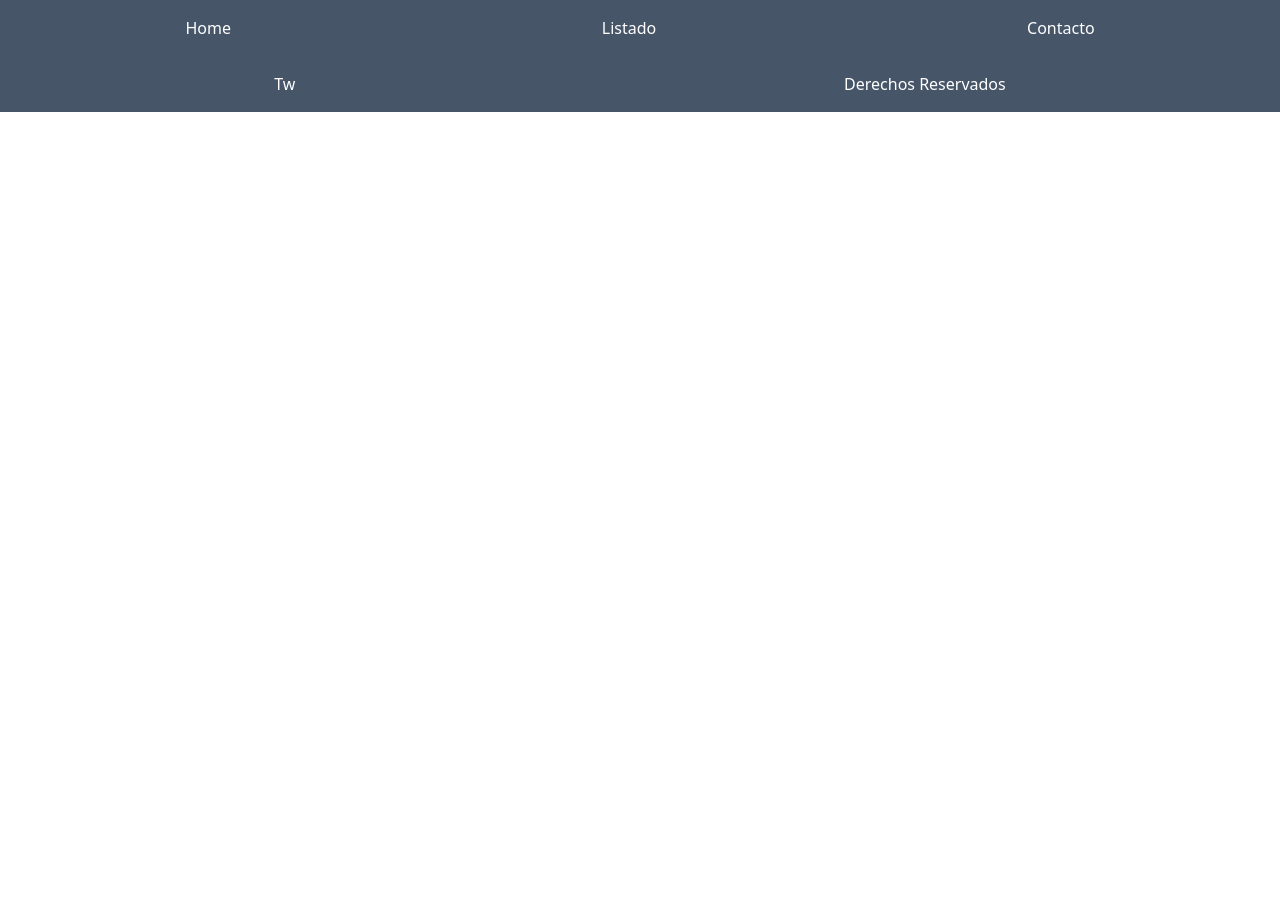
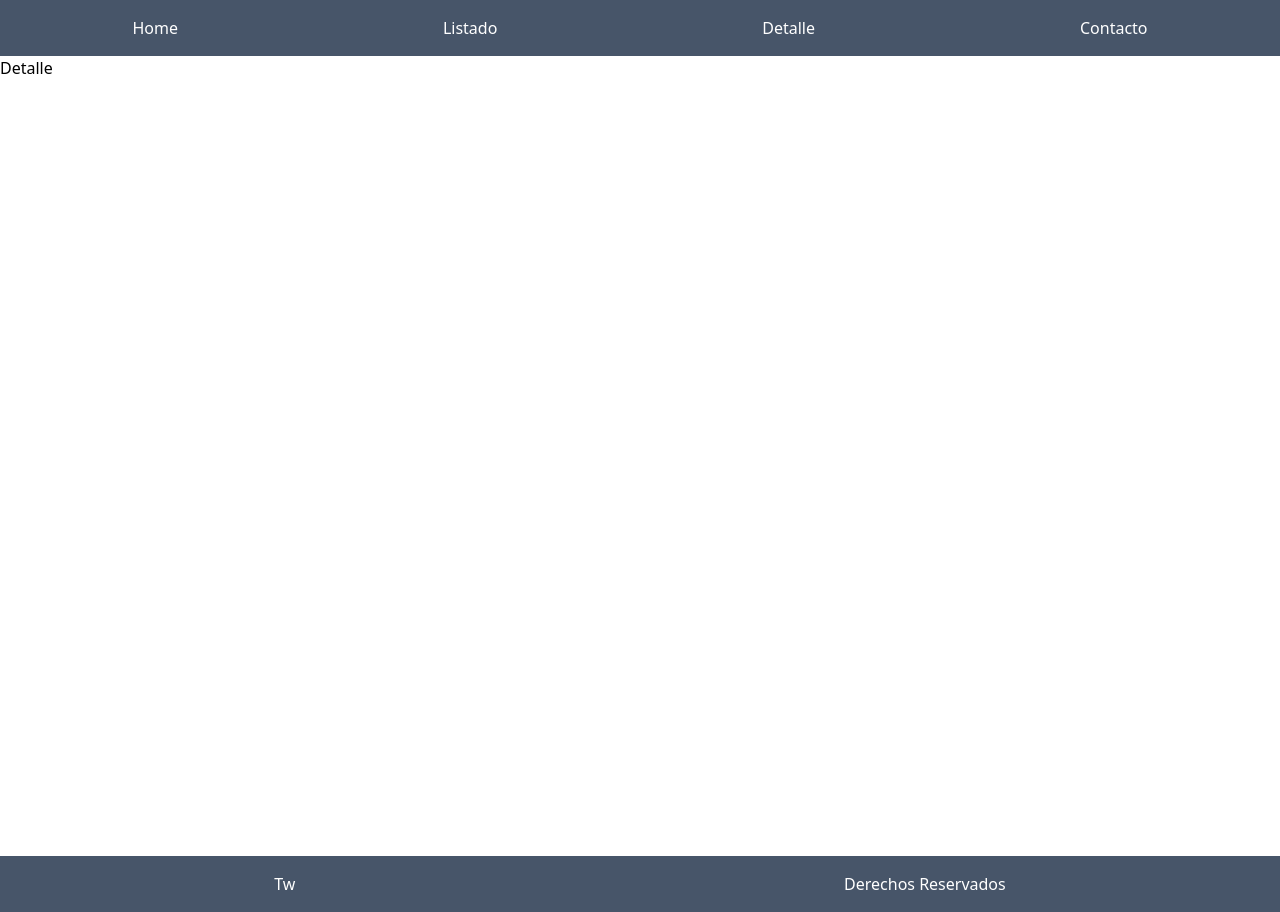
Before and after one commit to br1lisboa/REACT-SITEMOVIES, a React (Create React App) app: page /detalle in a window 1280 px wide. Before the commit the page ends 800 px from the top, so only its background shows below. Built offline with nearby package versions, Linux system fonts and the light colour scheme; sample sign-in values are in the browser's storage.

Commit message:
arrancando seccion detalles

```diff
--- a/package.json
+++ b/package.json
@@ -13,6 +13,7 @@
     "react-dom": "^18.2.0",
     "react-router-dom": "^6.3.0",
     "react-scripts": "5.0.1",
+    "styled-components": "^5.3.5",
     "sweetalert2": "^11.4.24",
     "web-vitals": "^2.1.4"
   },
--- a/src/App.js
+++ b/src/App.js
@@ -5,6 +5,7 @@ import Listado from './components/Listado';
 import Login from './components/Login';
 import Header from './components/Header';
 import Footer from './components/Footer';
+import Detalle from './components/Detalle';
 
 
 function App() {
@@ -14,6 +15,7 @@ function App() {
       <Routes>
         <Route path='/' element={<Login />} />
         <Route path='/listado' element={<Listado />} /> {/* En path yo le dire CUANDO se cargara el componente. */}
+        <Route path='/detalle' element={<Detalle />} />
       </Routes>
       <Footer />
     </>
--- /dev/null
+++ b/src/components/Detalle.jsx
@@ -0,0 +1,23 @@
+import React from 'react';
+import { Navigate } from 'react-router-dom';
+import styled from 'styled-components';
+
+const Container = styled.div`
+        width: 100%;
+        height: 100vh;
+    `;
+
+const Detalle = () => {
+
+
+    const token = sessionStorage.getItem('token');
+
+    return (
+        <Container>
+            {!token && <Navigate to='/' replace='false' />}
+            <h2>Detalle</h2>
+        </Container>
+    )
+};
+
+export default Detalle;
--- a/src/components/Header.jsx
+++ b/src/components/Header.jsx
@@ -9,6 +9,7 @@ function Header() {
 				<ul className='flex items-center justify-around text-white w-full py-4'>
 					<li><Link to='/'>Home</Link></li>
 					<li><Link to='/listado'>Listado</Link></li>
+					<li><Link to='/detalle'>Detalle</Link></li>
 					<li><Link to='/listado'>Contacto</Link></li>
 				</ul>
 			</nav>
--- a/src/components/Listado.jsx
+++ b/src/components/Listado.jsx
@@ -2,10 +2,11 @@
 import React, { useEffect, useState } from 'react';
 import { Link, Navigate } from 'react-router-dom';
 import axios from 'axios';
+import swAlert from 'sweetalert2';
 
 function Listado() {
 
-  let token = localStorage.getItem('token');
+  let token = sessionStorage.getItem('token');
 
   const [movieList, setMovieList] = useState([]);
 
@@ -16,10 +17,18 @@ function Listado() {
       .then(res => {
         const apiData = res.data
         setMovieList(apiData.results);
-      });
-  }, []);
+      })
+      .catch(err => {
+        swAlert.fire({
+          title: 'Error!',
+          text: 'No se pudo obtener los datos de la API',
+          icon: 'error',
+          confirmButtonText: 'Ok'
+        })
+      })
+  }, [setMovieList]);
 
-  console.log(movieList);
+  //console.log(movieList);
 
   return (
     <>
@@ -30,12 +39,12 @@ function Listado() {
           movieList.map((oneMovie, indx) => {
             return (
               <div className='flex items-start justify-around py-4 px-4 mx-4 my-4 bg-white' key={indx}>
-                <div className='h-auto w-80 flex flex-col justify-around'>
+                <div className='h-full w-80 flex flex-col justify-around'>
                   <img src={`https://image.tmdb.org/t/p/w500/${oneMovie.poster_path}`} alt="" className='h-full w-full' />
                   <div className='flex flex-col justify-center items-center'>
                     <h3 className='text-xl font-bold'>{oneMovie.title}</h3>
                     <p className='text-justify mx-2 my-2 px-2 py-2'>{oneMovie.overview}</p>
-                    <button><Link to='/' className='bg-black text-white mx-2 my-2 py-2 px-2 cursor-pointer'>View detail</Link></button>
+                    <button><Link to={`/detalle?movieID=${oneMovie.id}`} className='bg-black text-white mx-2 my-2 py-2 px-2 cursor-pointer'>View detail</Link></button>
                   </div>
                 </div>
               </div>
--- a/src/components/Login.jsx
+++ b/src/components/Login.jsx
@@ -12,7 +12,7 @@ function Login() {
     const password = e.target.password.value;
 
     const regexEmail = /^[a-z0-9!#$%&'*+/=?^_`{|}~-]+(?:\.[a-z0-9!#$%&'*+/=?^_`{|}~-]+)*@(?:[a-z0-9](?:[a-z0-9-]*[a-z0-9])?\.)+[a-z0-9](?:[a-z0-9-]*[a-z0-9])?$/;
-    console.log(regexEmail.test(email));
+    //console.log(regexEmail.test(email));
 
     if (email === '' || password === '') {
       swAlert.fire({
@@ -52,12 +52,12 @@ function Login() {
           confirmButtonText: 'Ok'
         })
         const tokenRecibido = res.data.token;
-        localStorage.setItem('token', tokenRecibido); // Localstorage recibe 2 argumentos, el nombre bajo el cual se guarda, y los datos que se recibe
+        sessionStorage.setItem('token', tokenRecibido); // Localstorage recibe 2 argumentos, el nombre bajo el cual se guarda, y los datos que se recibe
         uNavigate('/listado')
       })
   }
 
-  let token = localStorage.getItem('token');
+  let token = sessionStorage.getItem('token');
 
   return (
     <>
```
Also changed, not shown: 1 other file (tests, documents, lock files or other folders).
